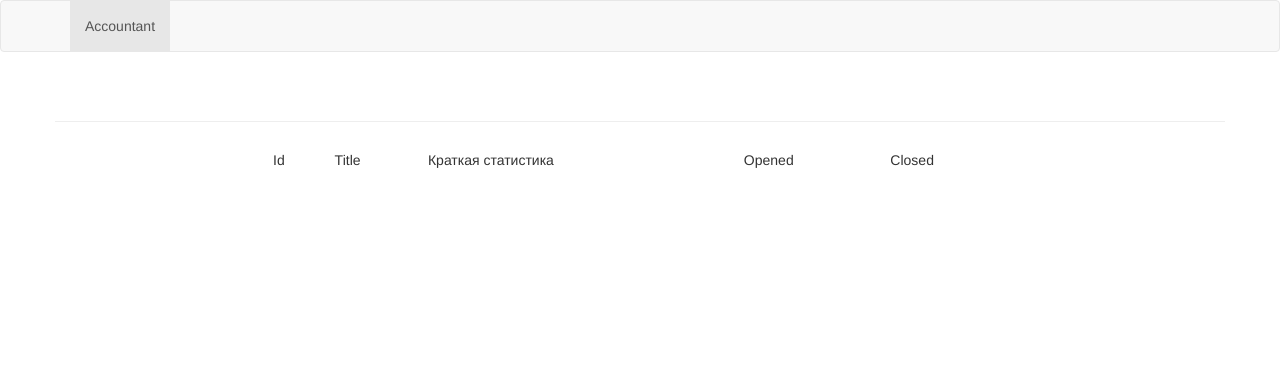
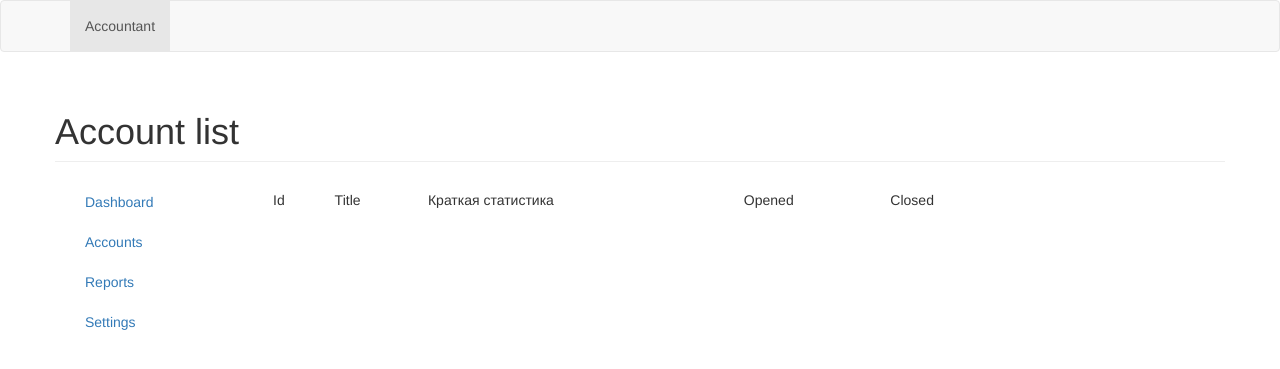
Before and after one commit to frekenbok/frekenbok, a Django app: a page that uses accountant/templates/accountant/account_list.html in a window 1280 px wide. Shown: the top 369 px of the page. Run offline with Django 3.2, Linux system fonts and the light colour scheme; parts of the project's set-up code (start-up, migrations or seed data) failed here and were passed over; some libraries are stand-ins or nearby versions.

Commit message:
improved account list view

```diff
--- a/accountant/templates/accountant/account_list.html
+++ b/accountant/templates/accountant/account_list.html
@@ -1,7 +1,17 @@
-{% extends 'base.html' %}
+{% extends 'accountant/base.html' %}
 {% load i18n %}
 
 {% block title %}{{ block.super }} — {% trans 'List of accounts' %}{% endblock %}
+
+{% block header %}{% trans 'Account list' %}{% endblock header %}
+
+{% block menu_account_list %}
+    <ul class="nav" role="menu" style="margin-left: 20px">
+        {% for acc in account_list %}
+        <li class="active"><a href="{% url 'accountant:account_detail' pk=acc.id %}">{{ acc.title }}</a></li>
+        {% endfor %}
+    </ul>
+{% endblock menu_account_list %}
 
 {% block content %}
 <table class="table table-striped">
--- a/accountant/url.py
+++ b/accountant/url.py
@@ -1,12 +1,13 @@
 from django.conf.urls import url
 from django.contrib import admin
 
-from .views import DashboardView, IncomeListView, AccountDetailView
+from .views import DashboardView, IncomeListView, AccountDetailView, \
+    AccountListView
 
 urlpatterns = [
     url(r'^$', DashboardView.as_view(), name='dashboard'),
     url(r'^incomes/', IncomeListView.as_view(), name='income_list'),
     url(r'^accounts/(?P<pk>[0-9]+)/', AccountDetailView.as_view(), name='account_detail'),
-    url(r'^accounts/', IncomeListView.as_view(), name='account_list'),
+    url(r'^accounts/', AccountListView.as_view(), name='account_list'),
     url(r'^expenses/', IncomeListView.as_view(), name='expense_list'),
 ]
--- a/accountant/views.py
+++ b/accountant/views.py
@@ -47,6 +47,15 @@ class DashboardView(ListView, AccountantViewMixin):
         return context
 
 
+class AccountListView(ListView, AccountantViewMixin):
+    model = Account
+    context_object_name = 'account_list'
+    template_name = 'accountant/account_list.html'
+
+    def get_queryset(self):
+        return self.model.objects.filter(type=Account.ACCOUNT)
+
+
 class IncomeListView(ListView, AccountantViewMixin):
     model = Account
     context_object_name = 'account_list'
```
